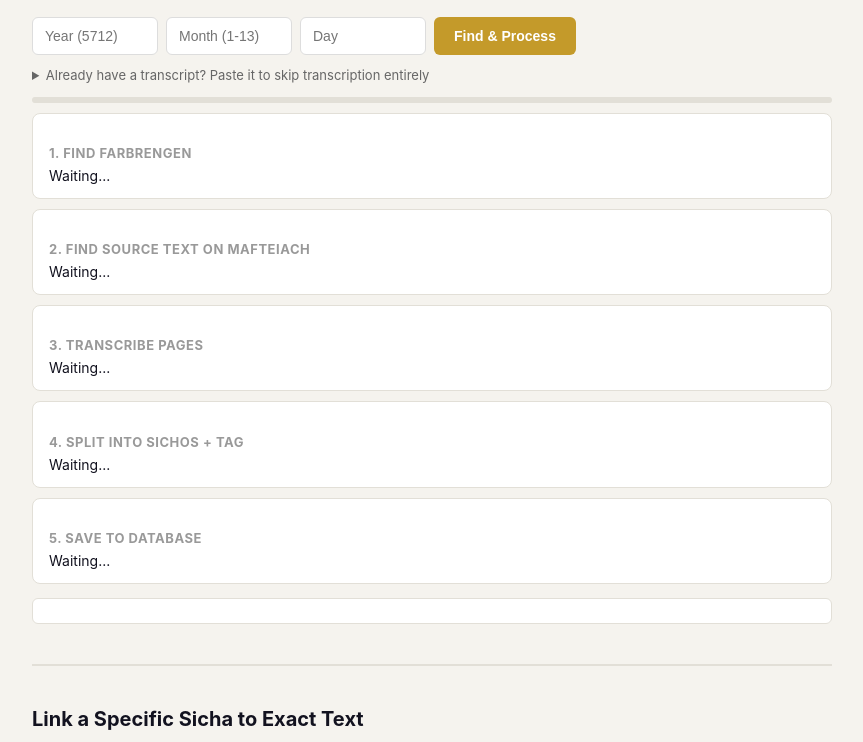
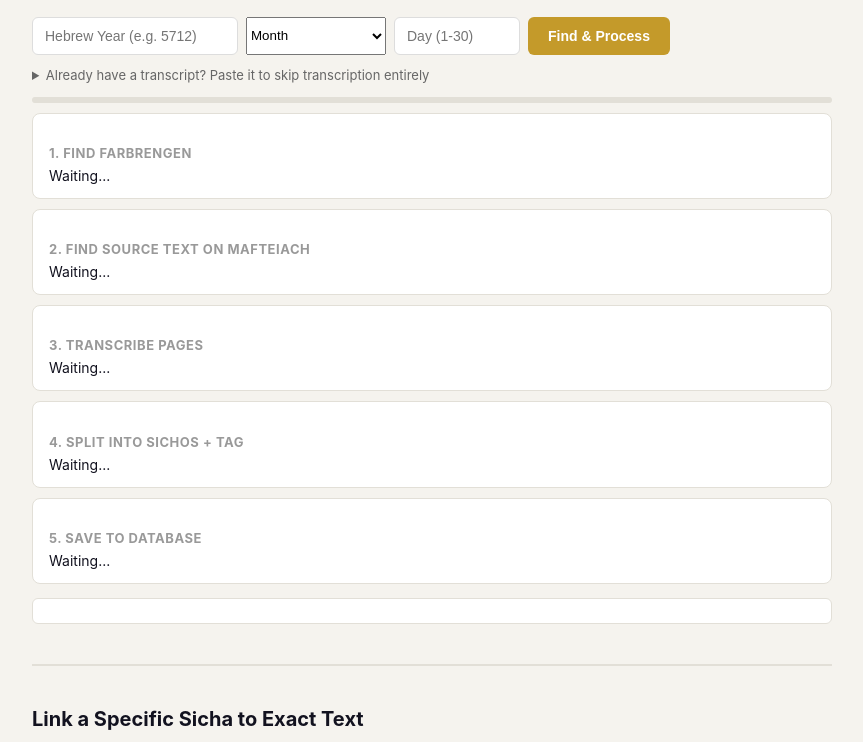
Before and after one commit to Mendym321/ashreinu, a website: page finder.html in a window 1280 px wide. Shown: the part 116-858 px from the top of the page, without its empty margins (208-1071 px from the left). Drawn offline with Linux system fonts and the light colour scheme.

Commit message:
Enhance date input with dropdown for Hebrew months

```diff
--- a/finder.html
+++ b/finder.html
@@ -30,9 +30,24 @@ button:disabled{background:#ddd;color:#999}
 <p class="sub">Enter a Hebrew date. This will automatically find the farbrengen, locate its source text on Mafteiach, transcribe it, split it into sichos, tag each one, and save it — all in one run.</p>
 
 <div class="row">
-  <input type="number" id="year" placeholder="Year (5712)" />
-  <input type="number" id="month" placeholder="Month (1-13)" />
-  <input type="number" id="day" placeholder="Day" />
+  <input type="number" id="year" placeholder="Hebrew Year (e.g. 5712)" style="width:180px" />
+  <select id="month" style="width:140px">
+    <option value="">Month</option>
+    <option value="1">Tishrei</option>
+    <option value="2">Cheshvan</option>
+    <option value="3">Kislev</option>
+    <option value="4">Tevet</option>
+    <option value="5">Shevat</option>
+    <option value="6">Adar</option>
+    <option value="7">Nissan</option>
+    <option value="8">Iyar</option>
+    <option value="9">Sivan</option>
+    <option value="10">Tammuz</option>
+    <option value="11">Av</option>
+    <option value="12">Elul</option>
+    <option value="13">Adar II (leap year)</option>
+  </select>
+  <input type="number" id="day" placeholder="Day (1-30)" min="1" max="30" style="width:100px" />
   <button id="go" onclick="run()">Find & Process</button>
 </div>
 
```
